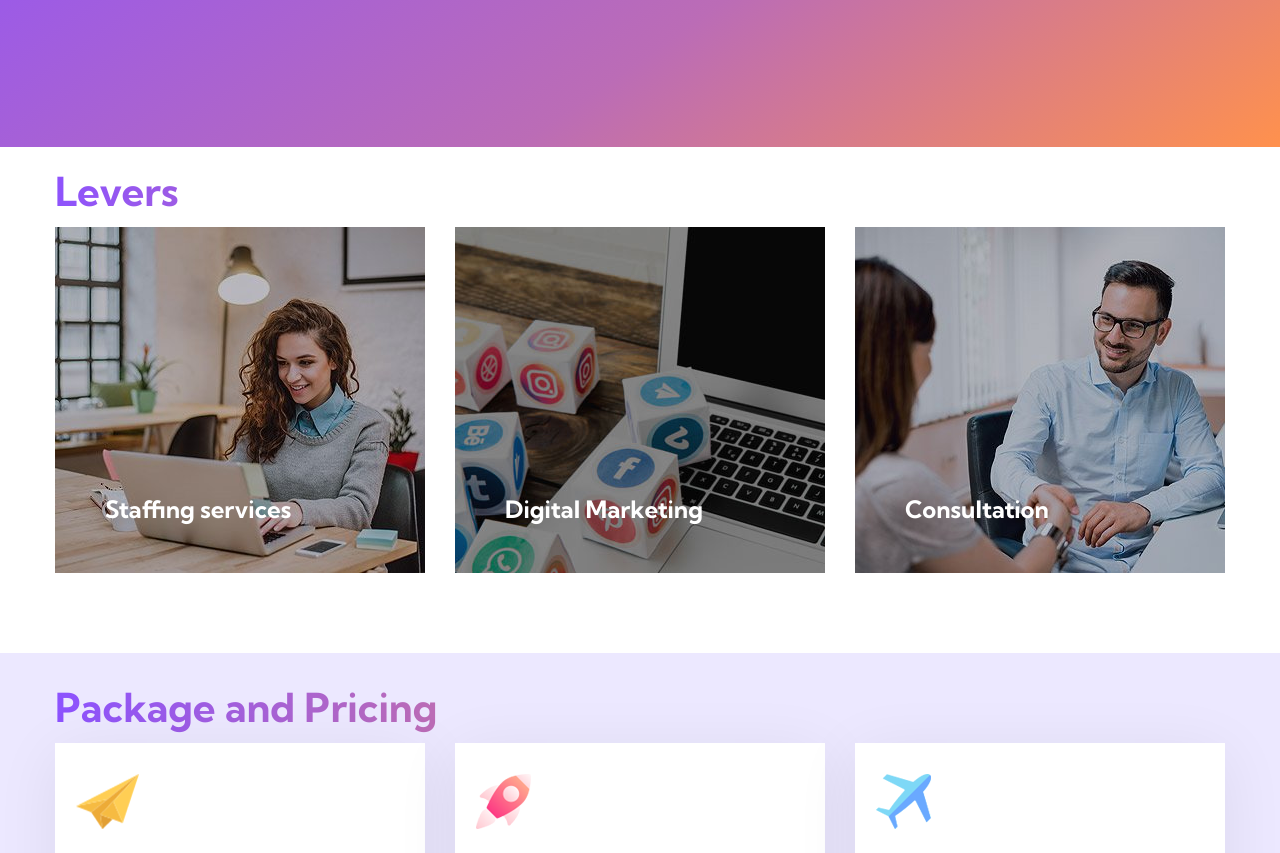
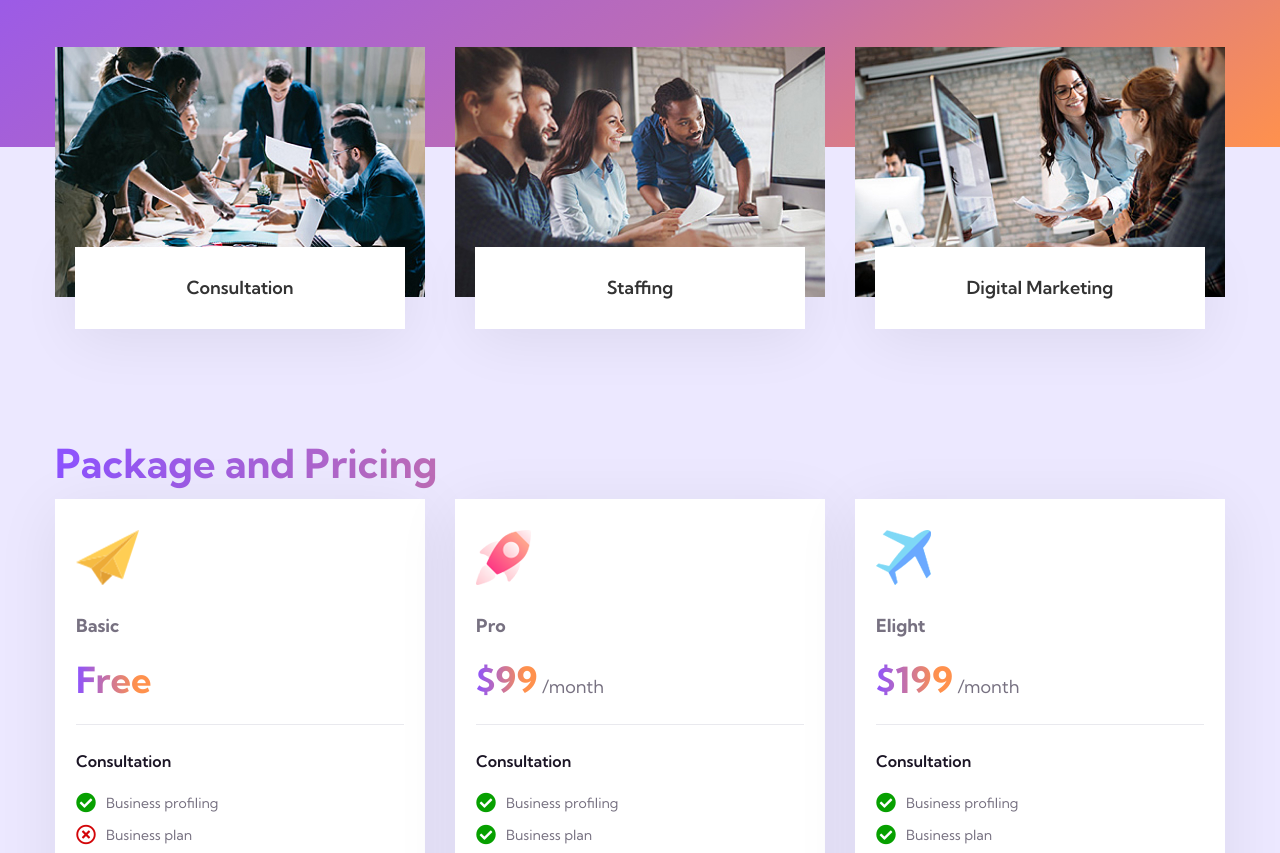
Before and after one commit to mshanGithub/HussmeStaticWebApp, a website: page src/business.html in a window 1280 px wide. Shown: the part 621-1474 px from the top of the page. Drawn offline with Linux system fonts and the light colour scheme; files that its build step writes are made by us from their sources.

Commit message:
busines change reverse

```diff
--- a/src/business.html
+++ b/src/business.html
@@ -94,7 +94,38 @@
           </div>
           <div class="col-xl-5 col-lg-5">
             <div class="delivering-it__top-right">
-              <p class="delivering-it__top-text"> We partner with you to understand your business, On demand staffing and digital marketing. </p>
+              <p class="delivering-it__top-text"> We partner with you to understand your business, On demand staffing and digital marketing. p>
+            </div>
+          </div>
+        </div>
+      </div>
+      <div class="delivering-it__bottom">
+        <div class="row">
+          <div class="col-xl-4 col-lg-4 wow fadeInUp" data-wow-delay="100ms">
+            <!--Delivering IT Single-->
+            <div class="delivering-it__single">
+              <div class="delivering-it__img"> <img src="assets/images/resources/consultimg.jpg" alt=""> </div>
+              <div class="delivering-it__content">
+                <h5 class="delivering-it__content-title">Consultation </h5>
+              </div>
+            </div>
+          </div>
+          <div class="col-xl-4 col-lg-4 wow fadeInUp" data-wow-delay="200ms">
+            <!--Delivering IT Single-->
+            <div class="delivering-it__single">
+              <div class="delivering-it__img"> <img src="assets/images/resources/staffimg.jpg" alt=""> </div>
+              <div class="delivering-it__content">
+                <h5 class="delivering-it__content-title">Staffing </h5>
+              </div>
+            </div>
+          </div>
+          <div class="col-xl-4 col-lg-4 wow fadeInUp" data-wow-delay="300ms">
+            <!--Delivering IT Single-->
+            <div class="delivering-it__single">
+              <div class="delivering-it__img"> <img src="assets/images/resources/dititimg.jpg" alt=""> </div>
+              <div class="delivering-it__content">
+                <h5 class="delivering-it__content-title">Digital Marketing</h5>
+              </div>
             </div>
           </div>
         </div>
@@ -102,61 +133,6 @@
     </div>
   </section>
   <!--Delivering IT End-->
-
-  <!--Feature One Start-->
-  <section class="feature-one">
-    <div class="container">
-      <div class="row">
-        <h2 class="section-title__title">Levers </h2>
-        <div class="col-xl-4 col-lg-4 wow fadeInRight" data-wow-delay="200ms">
-          <!--Feature One Single-->
-          <div class="feature-one__single">
-            <div class="feature-one__img"> <img src="assets/images/resources/feature-1-1.jpg" alt="">
-              <div class="feature-one__title-box">
-                <h3 class="feature-one__title"><a href="#">Staffing services</a></h3>
-              </div>
-              <div class="feature-one__hover-content">
-                <div class="feature-one__icon"> <span class="icon-user"></span> </div>
-                <h3 class="feature-one__hover-title"><a href="#">Staffing services</a> </h3>
-                <p class="feature-one__hover-text">Innovative on-demand staffing solutions - Hussme Hiring platform for business needs and flexible work schedule for talents</p>
-              </div>
-            </div>
-          </div>
-        </div>
-        <div class="col-xl-4 col-lg-4 wow fadeInRight" data-wow-delay="300ms">
-          <!--Feature One Single-->
-          <div class="feature-one__single">
-            <div class="feature-one__img"> <img src="assets/images/resources/feature-1-2.jpg" alt="">
-              <div class="feature-one__title-box">
-                <h3 class="feature-one__title"><a href="#">Digital Marketing </a></h3>
-              </div>
-              <div class="feature-one__hover-content">
-                <div class="feature-one__icon"> <span class="icon-social-media"></span> </div>
-                <h3 class="feature-one__hover-title"><a href="#">Digital Marketing </a></h3>
-                <p class="feature-one__hover-text">Enhance the website and utilize social platform(Facebook, Instagram, X) for branding and generating leads for business growth</p>
-              </div>
-            </div>
-          </div>
-        </div>
-        <div class="col-xl-4 col-lg-4 wow fadeInRight" data-wow-delay="400ms">
-          <!--Feature One Single-->
-          <div class="feature-one__single">
-            <div class="feature-one__img"> <img src="assets/images/resources/feature-1-3.jpg" alt="">
-              <div class="feature-one__title-box">
-                <h3 class="feature-one__title"><a href="#">Consultation </a></h3>
-              </div>
-              <div class="feature-one__hover-content">
-                <div class="feature-one__icon"> <span class="icon-innovation"></span> </div>
-                <h3 class="feature-one__hover-title"><a href="#">Consultation </a> </h3>
-                <p class="feature-one__hover-text">Streaming the business process for growth and bring in the out of the box solution to reduce expenses</p>
-              </div>
-            </div>
-          </div>
-        </div>
-      </div>
-    </div>
-  </section>
-  <!--Feature One End-->
 
   <!--Pricing Start-->
   <section class="pricing">
```
